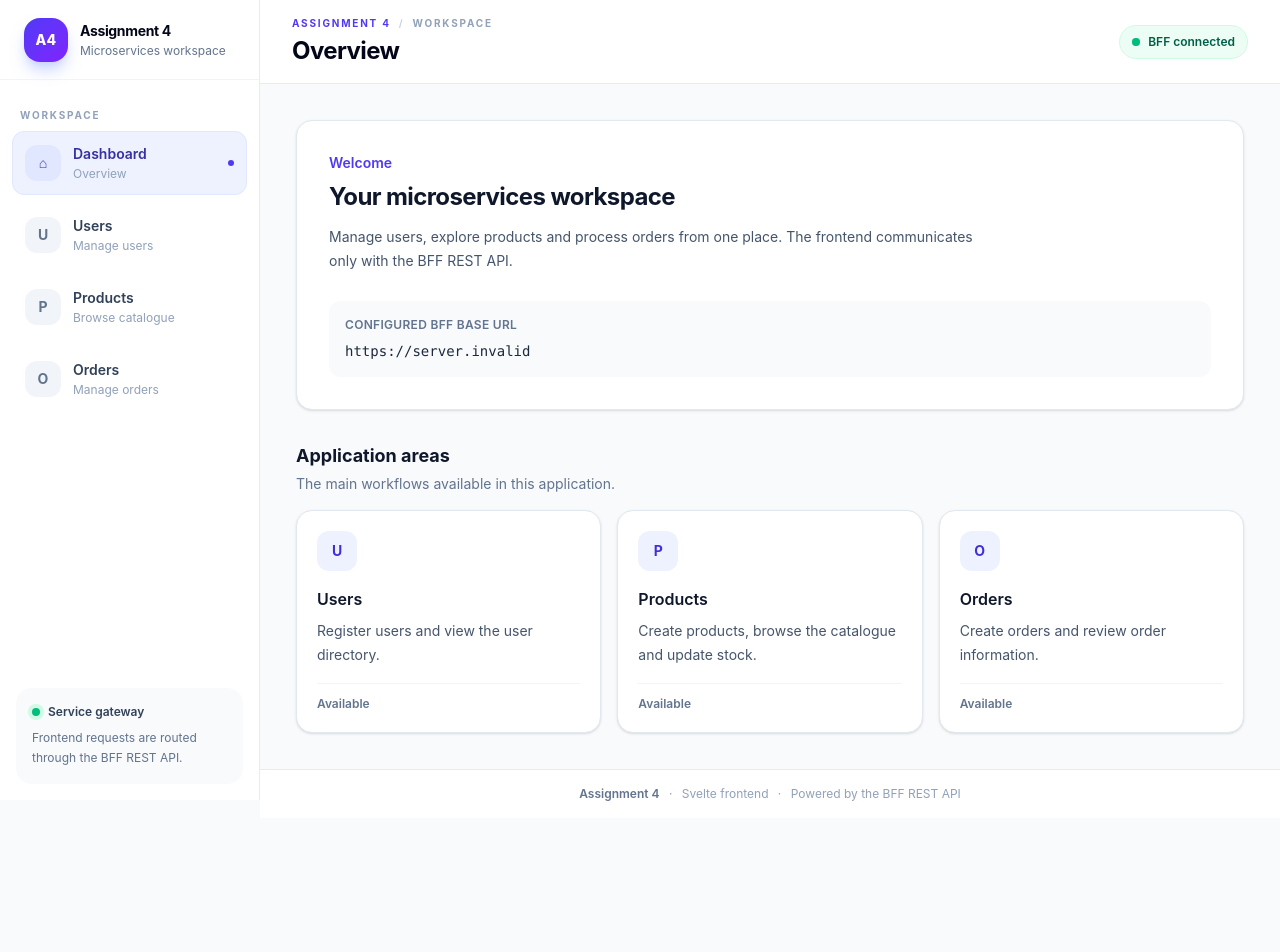
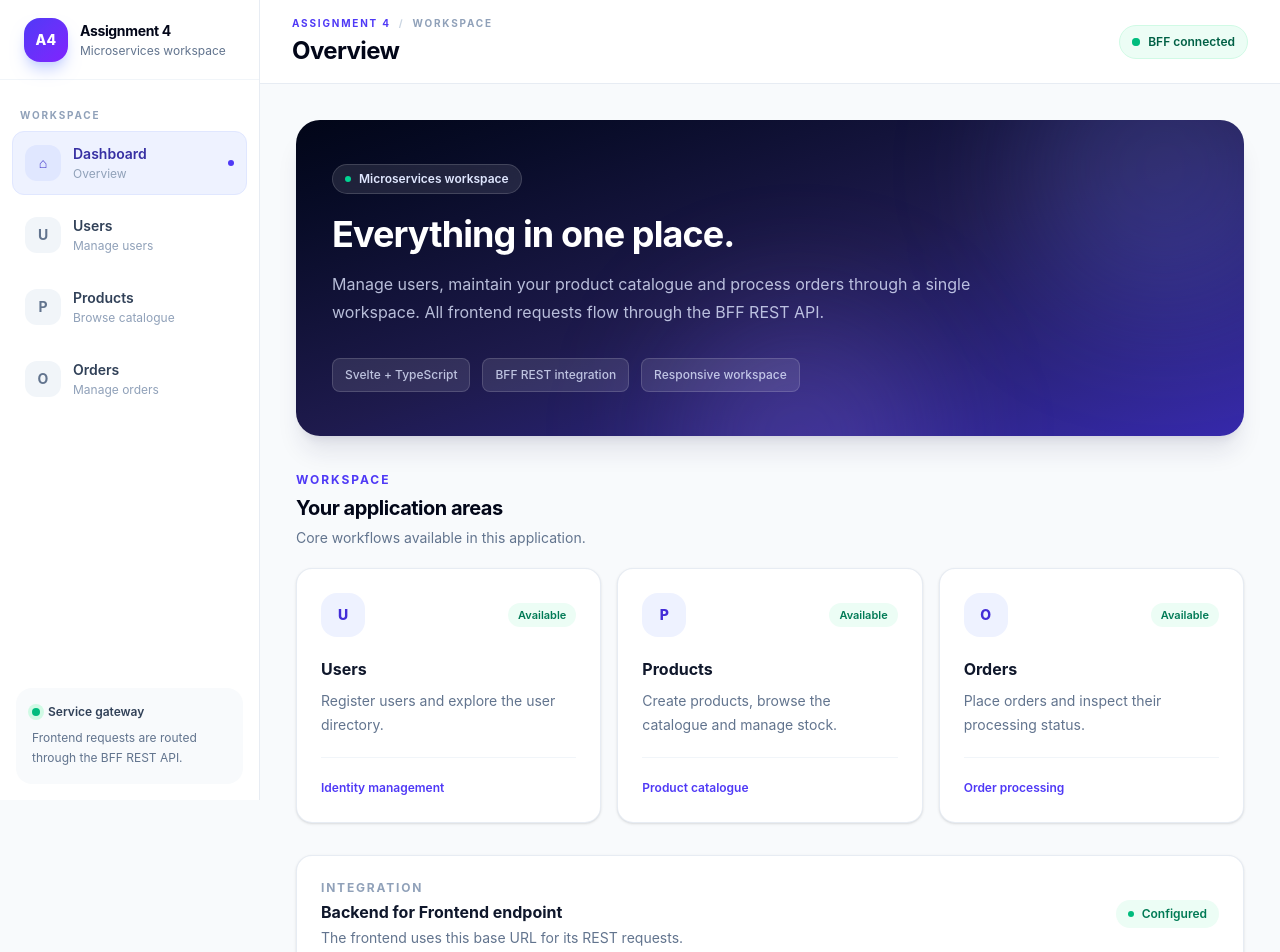
Before and after one commit to nishantupadhyay-bit/assignment4-frontend, a Svelte app: page / in a window 1280 px wide. Shown: the top 952 px of the page. Before the commit the page ends 818 px from the top, so only its background shows below. Built offline with nearby package versions, Linux system fonts and the light colour scheme; no server answers.

Commit message:
Redesign dashboard overview UI

```diff
--- a/src/App.svelte
+++ b/src/App.svelte
@@ -8,9 +8,9 @@
   const apiBaseUrl = import.meta.env.VITE_API_BASE_URL || 'http://localhost:8083';
 
   const sections = [
-    { title: 'Users', description: 'Register users and view the user directory.', marker: 'U', status: 'Available' },
-    { title: 'Products', description: 'Create products, browse the catalogue and update stock.', marker: 'P', status: 'Available' },
-    { title: 'Orders', description: 'Create orders and review order information.', marker: 'O', status: 'Available' }
+    { title: 'Users', description: 'Register users and explore the user directory.', marker: 'U', detail: 'Identity management' },
+    { title: 'Products', description: 'Create products, browse the catalogue and manage stock.', marker: 'P', detail: 'Product catalogue' },
+    { title: 'Orders', description: 'Place orders and inspect their processing status.', marker: 'O', detail: 'Order processing' }
   ];
 </script>
 
@@ -23,33 +23,62 @@
   {#snippet children(activePage)}
     <PageContainer>
       {#if activePage === 'Dashboard'}
-        <section class="rounded-2xl border border-slate-200 bg-white p-6 shadow-sm sm:p-8">
-          <p class="text-sm font-semibold text-indigo-600">Welcome</p>
-          <h2 class="mt-2 text-2xl font-bold tracking-tight text-slate-900">Your microservices workspace</h2>
-          <p class="mt-3 max-w-2xl text-sm leading-6 text-slate-600">
-            Manage users, explore products and process orders from one place. The frontend communicates only with the BFF REST API.
-          </p>
-          <div class="mt-7 rounded-xl bg-slate-50 p-4">
-            <p class="text-xs font-semibold uppercase tracking-wide text-slate-500">Configured BFF base URL</p>
-            <code class="mt-2 block break-all text-sm text-slate-800">{apiBaseUrl}</code>
+        <section class="relative isolate overflow-hidden rounded-3xl bg-gradient-to-br from-slate-950 via-indigo-950 to-indigo-800 px-6 py-9 shadow-xl shadow-indigo-950/10 sm:px-9 sm:py-11">
+          <div class="absolute -right-16 -top-24 -z-10 h-72 w-72 rounded-full bg-indigo-400/20 blur-3xl"></div>
+          <div class="absolute -bottom-32 right-1/3 -z-10 h-64 w-64 rounded-full bg-violet-400/20 blur-3xl"></div>
+          <div class="max-w-3xl">
+            <div class="inline-flex items-center gap-2 rounded-full border border-white/15 bg-white/10 px-3 py-1.5 text-xs font-semibold text-indigo-100 backdrop-blur">
+              <span class="h-1.5 w-1.5 rounded-full bg-emerald-400"></span>
+              Microservices workspace
+            </div>
+            <h2 class="mt-5 text-3xl font-bold tracking-tight text-white sm:text-4xl">Everything in one place.</h2>
+            <p class="mt-4 max-w-2xl text-sm leading-7 text-indigo-100/80 sm:text-base">
+              Manage users, maintain your product catalogue and process orders through a single workspace. All frontend requests flow through the BFF REST API.
+            </p>
+          </div>
+          <div class="mt-8 flex flex-wrap items-center gap-3 text-xs font-medium text-indigo-100/80">
+            <span class="rounded-lg border border-white/15 bg-white/10 px-3 py-2">Svelte + TypeScript</span>
+            <span class="rounded-lg border border-white/15 bg-white/10 px-3 py-2">BFF REST integration</span>
+            <span class="rounded-lg border border-white/15 bg-white/10 px-3 py-2">Responsive workspace</span>
           </div>
         </section>
 
-        <section class="mt-8">
-          <div class="mb-4">
-            <h2 class="text-lg font-bold text-slate-900">Application areas</h2>
-            <p class="mt-1 text-sm text-slate-500">The main workflows available in this application.</p>
+        <section class="mt-9">
+          <div class="mb-5">
+            <p class="text-xs font-bold uppercase tracking-[0.16em] text-indigo-600">Workspace</p>
+            <h2 class="mt-1.5 text-xl font-bold tracking-tight text-slate-950">Your application areas</h2>
+            <p class="mt-1.5 text-sm text-slate-500">Core workflows available in this application.</p>
           </div>
           <div class="grid gap-4 lg:grid-cols-3">
             {#each sections as section}
-              <article class="rounded-2xl border border-slate-200 bg-white p-5 shadow-sm">
-                <div class="flex h-10 w-10 items-center justify-center rounded-xl bg-indigo-50 text-sm font-bold text-indigo-700">{section.marker}</div>
-                <h3 class="mt-4 font-semibold text-slate-900">{section.title}</h3>
-                <p class="mt-2 min-h-12 text-sm leading-6 text-slate-600">{section.description}</p>
-                <p class="mt-4 border-t border-slate-100 pt-3 text-xs font-semibold text-slate-500">{section.status}</p>
+              <article class="group rounded-2xl border border-slate-200/80 bg-white p-5 shadow-sm transition duration-200 hover:-translate-y-1 hover:border-indigo-200 hover:shadow-lg hover:shadow-slate-200/60 sm:p-6">
+                <div class="flex items-center justify-between">
+                  <div class="flex h-11 w-11 items-center justify-center rounded-2xl bg-indigo-50 text-sm font-extrabold text-indigo-700">{section.marker}</div>
+                  <span class="rounded-full bg-emerald-50 px-2.5 py-1 text-[11px] font-semibold text-emerald-700">Available</span>
+                </div>
+                <h3 class="mt-5 text-base font-bold text-slate-900">{section.title}</h3>
+                <p class="mt-2 min-h-12 text-sm leading-6 text-slate-500">{section.description}</p>
+                <div class="mt-5 border-t border-slate-100 pt-4">
+                  <span class="text-xs font-semibold text-indigo-600">{section.detail}</span>
+                </div>
               </article>
             {/each}
           </div>
+        </section>
+
+        <section class="mt-8 rounded-2xl border border-slate-200/80 bg-white p-5 shadow-sm sm:p-6">
+          <div class="flex flex-col gap-3 sm:flex-row sm:items-center sm:justify-between">
+            <div>
+              <p class="text-xs font-bold uppercase tracking-[0.15em] text-slate-400">Integration</p>
+              <h2 class="mt-1 text-base font-bold text-slate-900">Backend for Frontend endpoint</h2>
+              <p class="mt-1 text-sm text-slate-500">The frontend uses this base URL for its REST requests.</p>
+            </div>
+            <span class="inline-flex w-fit items-center gap-2 rounded-full bg-emerald-50 px-3 py-1.5 text-xs font-semibold text-emerald-700">
+              <span class="h-1.5 w-1.5 rounded-full bg-emerald-500"></span>
+              Configured
+            </span>
+          </div>
+          <code class="mt-4 block overflow-x-auto rounded-xl bg-slate-950 px-4 py-3 text-xs text-emerald-300">{apiBaseUrl}</code>
         </section>
       {:else if activePage === 'Users'}
         <UserManagement />
```
